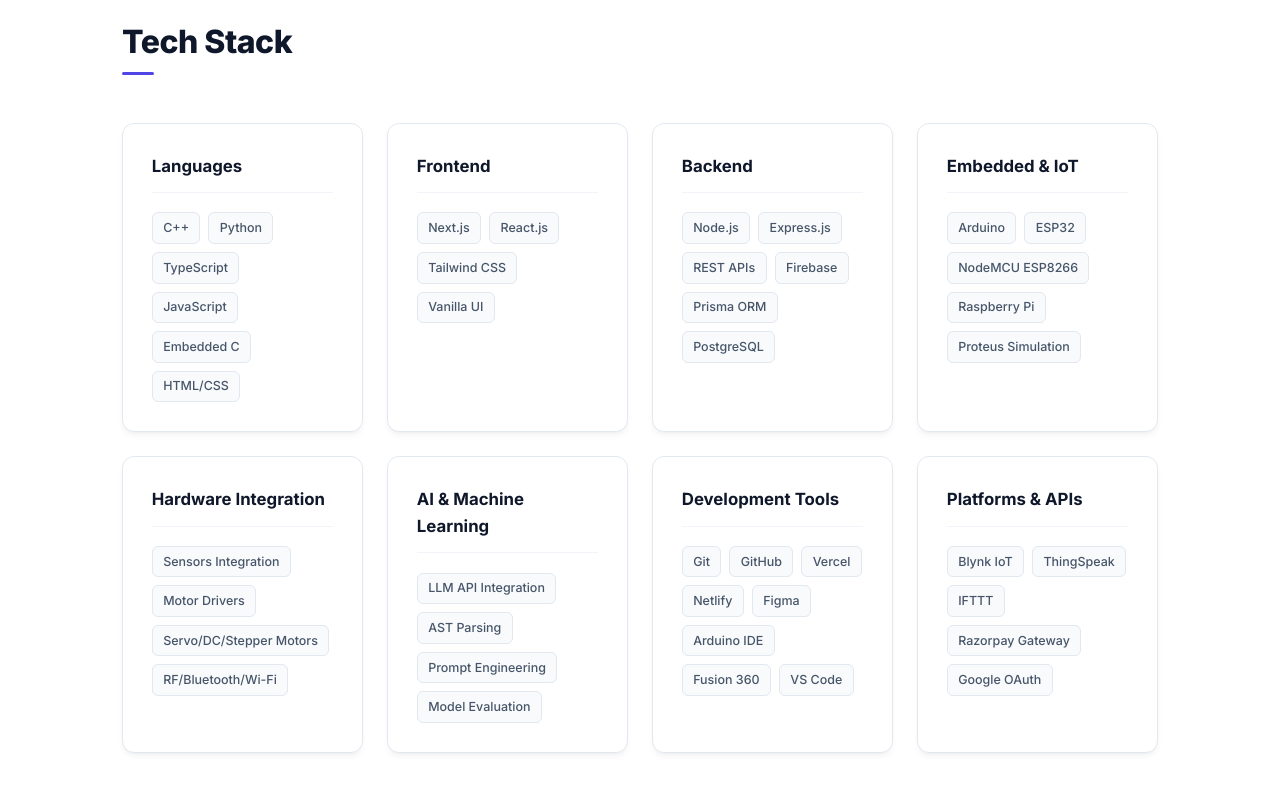
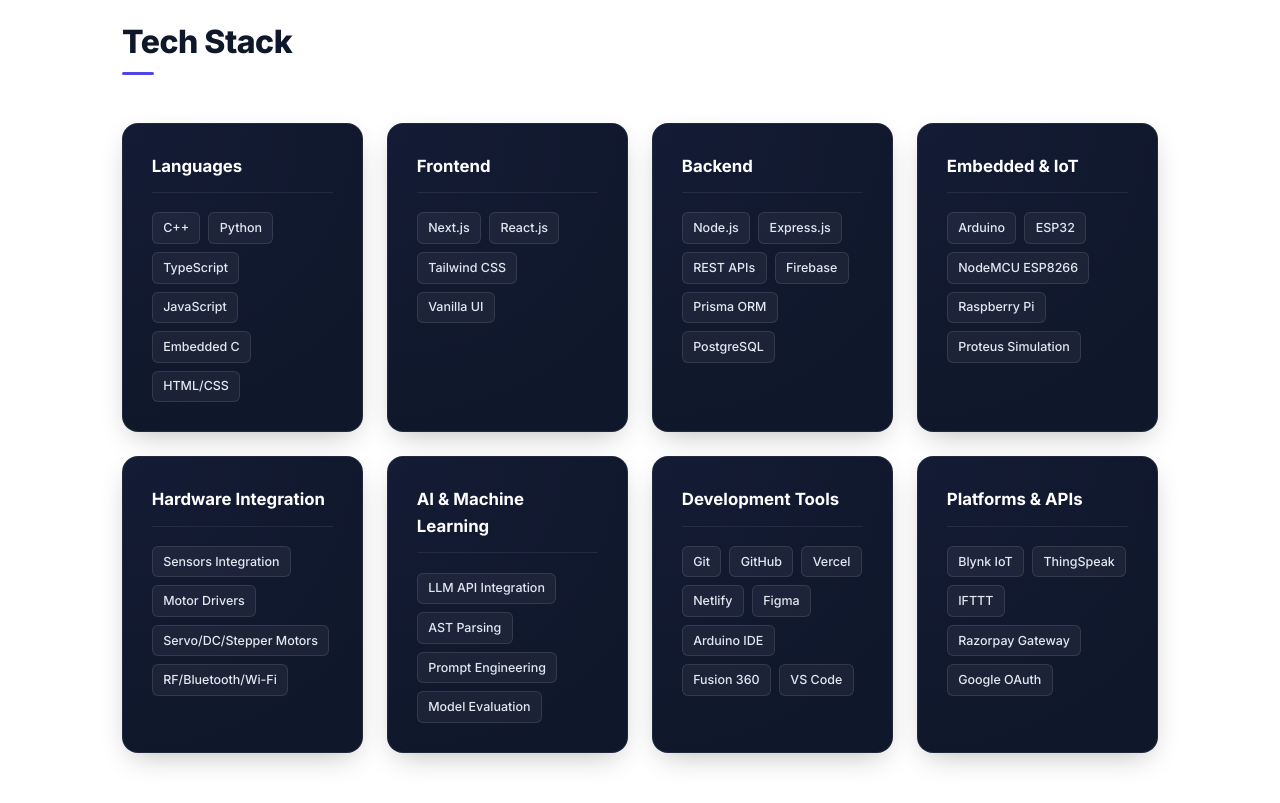
Before and after one commit to me7Ayushrana/knowME, a plain HTML site: page index.html in a window 1280 px wide. Shown: the part 1640-2443 px from the top of the page. Drawn offline with Linux system fonts and the light colour scheme.

Commit message:
design: apply premium interactive dark card styling and spotlight to Skills section

```diff
--- a/script.js
+++ b/script.js
@@ -254,10 +254,10 @@
     }
 
     /* ==========================================================================
-       10. Project Cards Spotlight Effect
+       10. Spotlight Effect (Project & Skill Cards)
        ========================================================================== */
-    const cardsList = document.querySelectorAll('.project-card');
-    cardsList.forEach(card => {
+    const spotlightCards = document.querySelectorAll('.project-card, .skill-category-card');
+    spotlightCards.forEach(card => {
         card.addEventListener('mousemove', e => {
             const rect = card.getBoundingClientRect();
             const x = e.clientX - rect.left;
--- a/styles.css
+++ b/styles.css
@@ -470,53 +470,72 @@
 }
 
 .skill-category-card {
-    background: var(--card-bg);
-    border: 1px solid var(--card-border);
-    border-radius: 12px;
+    background: #0f172a; /* Sleek dark Slate 900 background */
+    border: 1px solid rgba(255, 255, 255, 0.08);
+    border-radius: 16px;
     padding: 1.8rem;
-    box-shadow: var(--card-shadow);
-    transition: var(--transition-smooth);
+    box-shadow: 0 10px 30px -10px rgba(0, 0, 0, 0.3);
+    transition: var(--transition-smooth);
+    position: relative;
+    overflow: hidden;
+}
+
+/* Subtle mouse tracking spotlight effect background */
+.skill-category-card::before {
+    content: '';
+    position: absolute;
+    top: 0;
+    left: 0;
+    width: 100%;
+    height: 100%;
+    background: radial-gradient(800px circle at var(--x, 0px) var(--y, 0px), rgba(99, 102, 241, 0.06), transparent 40%);
+    pointer-events: none;
+    transition: opacity 0.5s ease;
 }
 
 .skill-category-card:hover {
     transform: translateY(-4px);
-    box-shadow: var(--card-shadow-hover);
-    border-color: #cbd5e1;
+    border-color: rgba(99, 102, 241, 0.35); /* Glow indigo border on hover */
+    box-shadow: 0 20px 40px -15px rgba(0, 0, 0, 0.5), 0 0 15px rgba(99, 102, 241, 0.1);
 }
 
 .category-header {
     margin-bottom: 1.2rem;
-    border-bottom: 1px solid var(--bg-tertiary);
+    border-bottom: 1px solid rgba(255, 255, 255, 0.08);
     padding-bottom: 0.8rem;
+    position: relative;
+    z-index: 2;
 }
 
 .category-header h3 {
     font-size: 1.05rem;
     font-weight: 700;
-    color: var(--text-primary);
+    color: #ffffff; /* Pure white category title */
 }
 
 .skills-badges {
     display: flex;
     flex-wrap: wrap;
     gap: 0.5rem;
+    position: relative;
+    z-index: 2;
 }
 
 .badge {
     font-size: 0.78rem;
     font-weight: 500;
-    background: var(--bg-secondary);
-    color: var(--text-secondary);
+    background: rgba(255, 255, 255, 0.05);
+    color: #e2e8f0; /* Slate 200 */
     padding: 0.3rem 0.65rem;
     border-radius: 6px;
-    border: 1px solid var(--card-border);
+    border: 1px solid rgba(255, 255, 255, 0.1);
     transition: var(--transition-smooth);
 }
 
 .badge:hover {
-    background-color: #e0e7ff;
-    color: var(--accent-color);
-    border-color: #c7d2fe;
+    background-color: rgba(99, 102, 241, 0.15);
+    color: #a5b4fc; /* Light indigo text on hover */
+    border-color: rgba(99, 102, 241, 0.35);
 }
 
 /* --- Projects Section --- */
```
